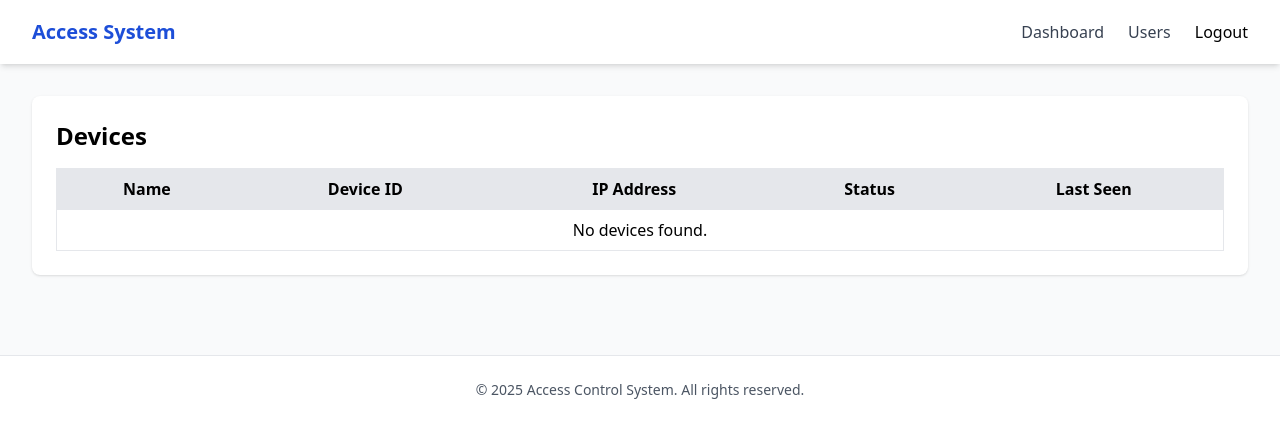
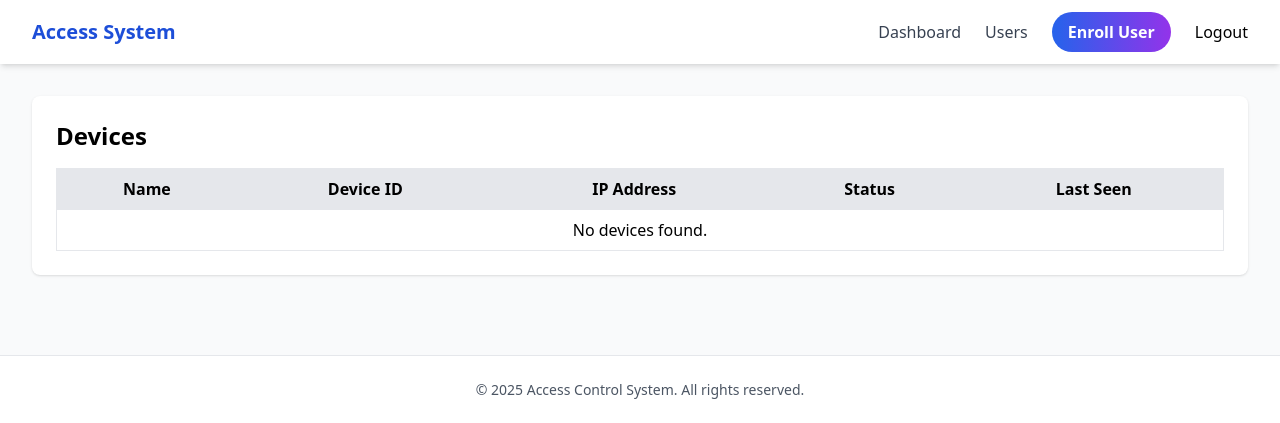
Before and after one commit to KRD66/access_management, a Django app: page /devices/list/ in a window 1280 px wide. Shown: the top 423 px of the page. Run offline with Django 5.2, Linux system fonts and the light colour scheme; a user stored in the database is signed in; data that the repository does not hold is empty; some libraries are stand-ins or nearby versions.

Commit message:
enroll user button added to navbar dashbaord in base.html

```diff
--- a/templates/base.html
+++ b/templates/base.html
@@ -24,6 +24,14 @@
                     {% if user.is_authenticated %}
                         <a href="{% url 'dashboard' %}" class="text-gray-700 hover:text-blue-600 font-medium">Dashboard</a>
                         <a href="{% url 'user_list' %}" class="text-gray-700 hover:text-blue-600 font-medium">Users</a>
+
+                        <!-- Enroll User Button (Admin Only) -->
+                        {% if user.is_staff %}
+                            <a href="{% url 'enroll_user' %}" class="bg-gradient-to-r from-blue-600 to-purple-600 text-white px-4 py-2 rounded-full font-bold hover:shadow-lg transition transform hover:scale-105">
+                                Enroll User
+                            </a>
+                        {% endif %}
+
                         <form method="post" action="{% url 'logout' %}" class="inline">
                             {% csrf_token %}
                             <button type="submit" class="btn-logout">
```
Also changed, not shown: db.sqlite3.
